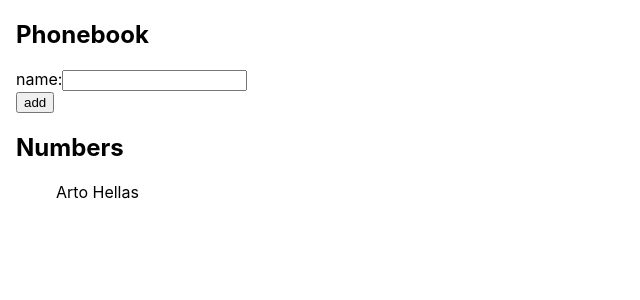
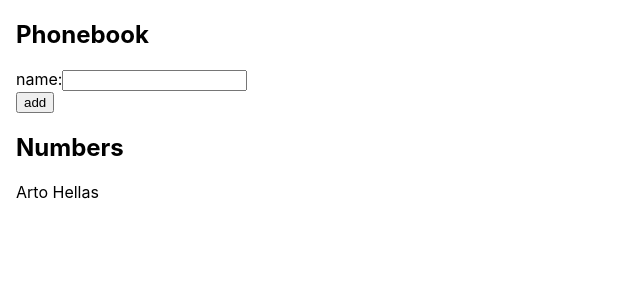
Before and after one commit to ludivinepoussier/fullstackopen, a React (Create React App) app in the folder part-2/phonebook/: page / in a window 1280 px wide. Shown: the top 300 px of the page, without its empty margins (0-640 px from the left). Built offline with nearby package versions, Linux system fonts and the light colour scheme.

Commit message:
margins and paddings

```diff
--- a/part-2/phonebook/src/index.css
+++ b/part-2/phonebook/src/index.css
@@ -7,8 +7,10 @@ body {
   -moz-osx-font-smoothing: grayscale;
 }
 
-li{
+ul, li {
   list-style: none;
+  margin: 0;
+  padding: 0;
 }
 
 code {
```
